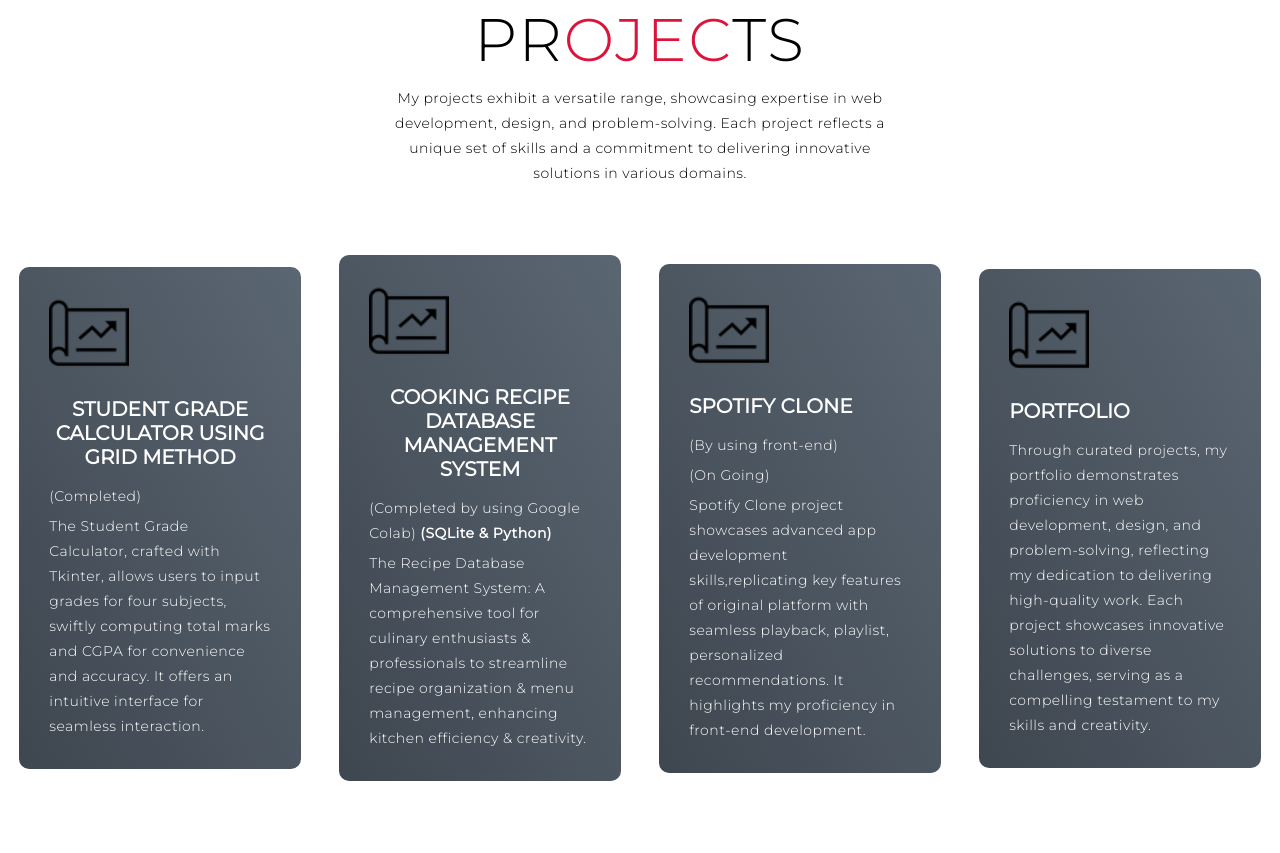
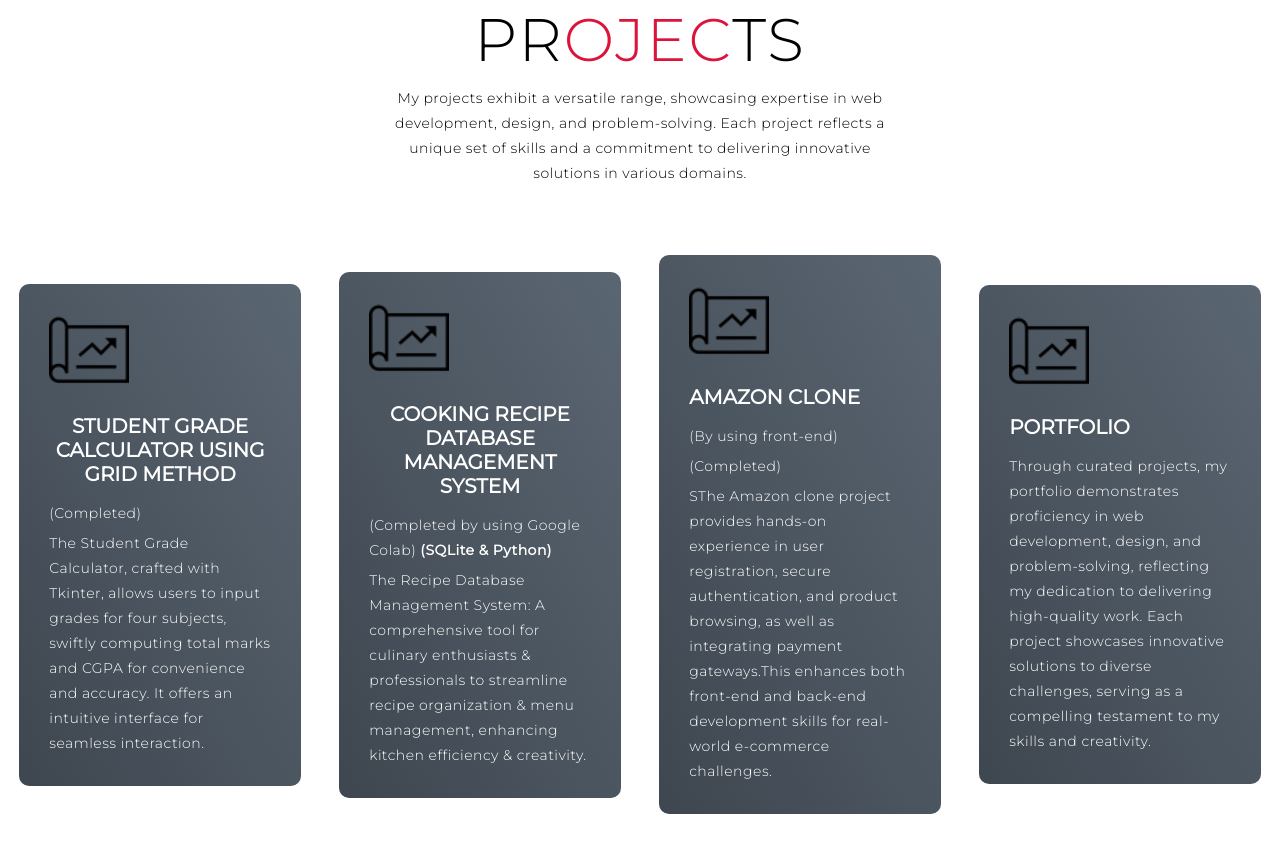
Before and after one commit to balavj-927/PERSONAL-PORTFOLIO, a plain HTML site: page index.html in a window 1280 px wide. Shown: the part 5226-6079 px from the top of the page. Drawn offline with Linux system fonts and the light colour scheme.

Commit message:
Update index.html

```diff
--- a/index.html
+++ b/index.html
@@ -214,10 +214,10 @@
         </div>
         <div class="service-item">
           <div class="icon"><img src="project.png" /></div>
-          <h2>Spotify Clone</h2>
+          <h2>Amazon Clone</h2>
           <p>(By using front-end)</p>
-          <p>(On Going)</p>
-          <p>Spotify Clone project showcases advanced app development skills,replicating key features of original platform with seamless playback, playlist, personalized recommendations. It highlights my proficiency in front-end development.</p>
+          <p>(Completed)</p>
+          <p>SThe Amazon clone project provides hands-on experience in user registration, secure authentication, and product browsing, as well as integrating payment gateways.This enhances both front-end and back-end development skills for real-world e-commerce challenges.</p>
         </div>
         <div class="service-item">
           <div class="icon"><img src="project.png" /></div>
```
